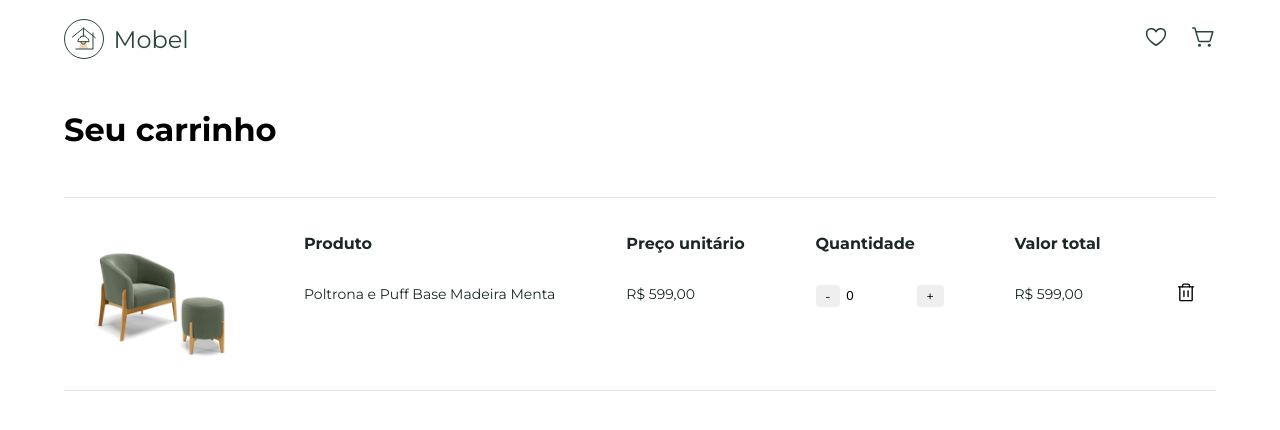
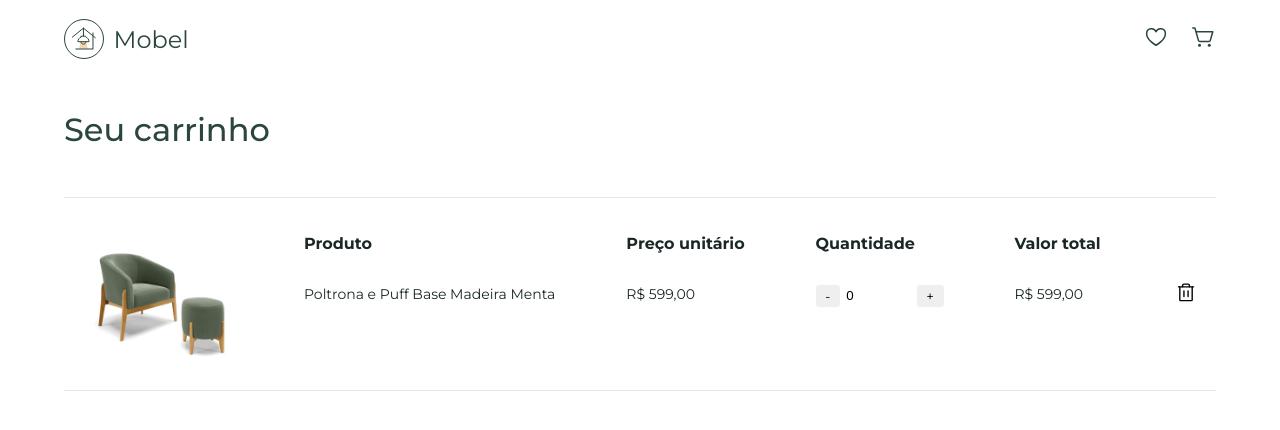
Before and after one commit to naelens/mobel, a React (Vite) app: page /cart in a window 1280 px wide. Shown: the top 430 px of the page. Built offline with nearby package versions, Linux system fonts and the light colour scheme.

Commit message:
[FEAT] - Heading style fixed

```diff
--- a/src/pages/shop-cart/Cart.module.css
+++ b/src/pages/shop-cart/Cart.module.css
@@ -1,5 +1,11 @@
 .container {
     padding: 2rem 4rem;
+}
+
+.heading h1 {
+    color: var(--green-300);
+    font-weight: 500;
+    font-size: 2rem;
 }
 
 .cartProduct {
```
